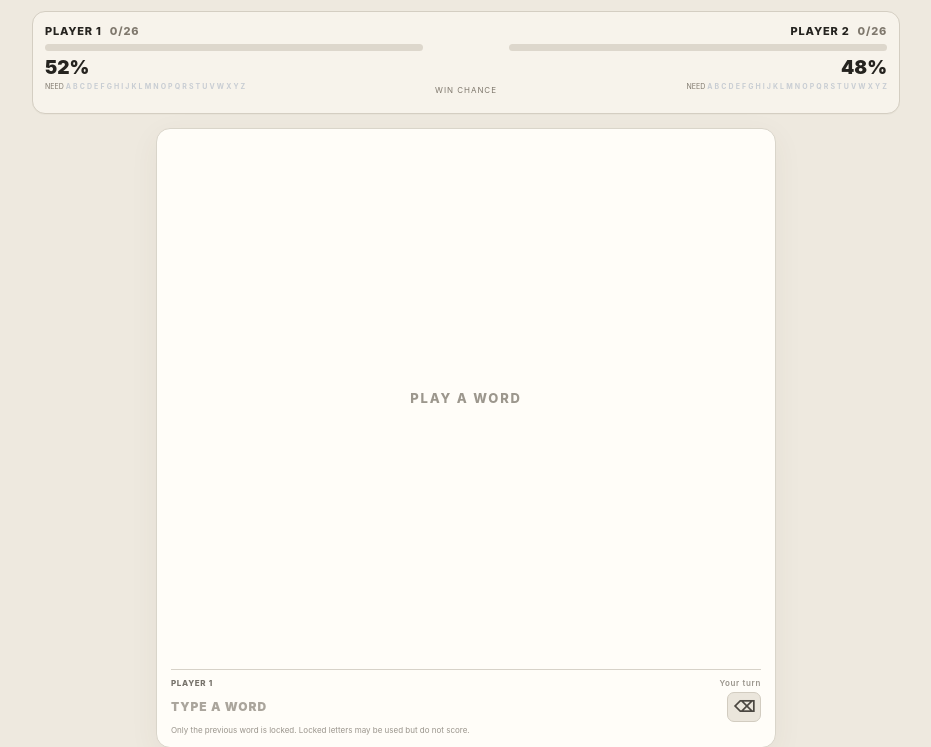
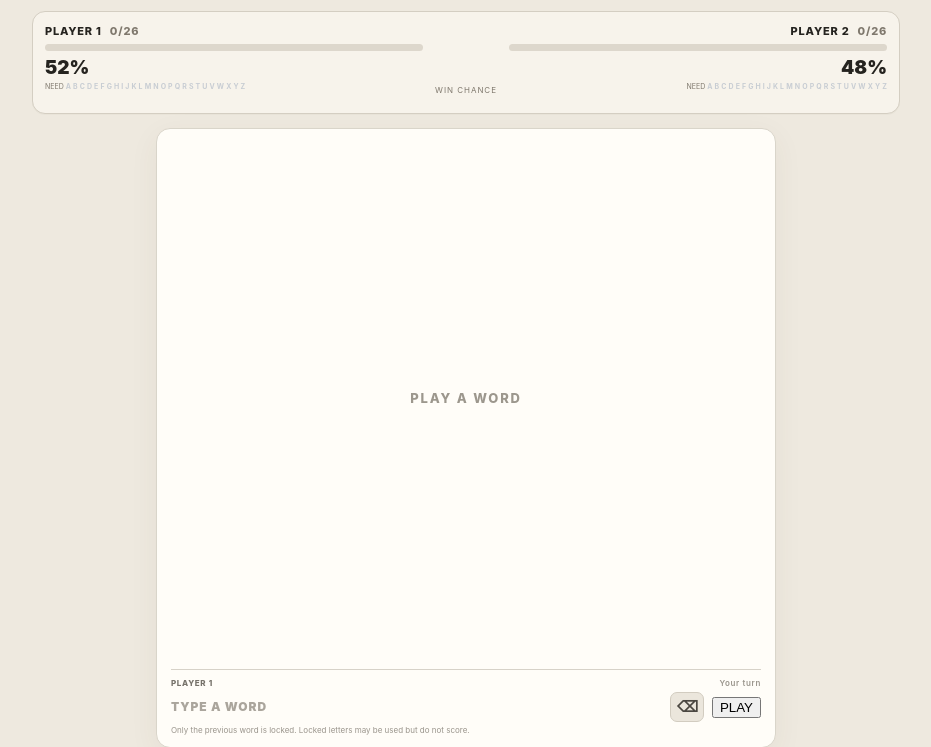
Before and after one commit to stetelman/26, a website: page index.html in a window 1280 px wide. Shown: the part 72-819 px from the top of the page, without its empty margins (174-1105 px from the left). Drawn offline with Linux system fonts and the light colour scheme; no server answers.

Commit message:
Add play button to board entry

```diff
--- a/index.html
+++ b/index.html
@@ -17,6 +17,7 @@
     <div class="directTypeRow">
       <div id="wordDisplay" class="directWord empty">TYPE A WORD<span class="cursor">|</span></div>
       <button id="inlineDelete" class="inlineDelete" aria-label="Delete last letter">⌫</button>
+      <button id="inlinePlay" class="inlinePlay" aria-label="Play word">PLAY</button>
     </div>
     <div class="help" id="help">Use a 3–7 letter word. Only the previous word is locked; locked letters may be used but do not score.</div>
   </div>
```
